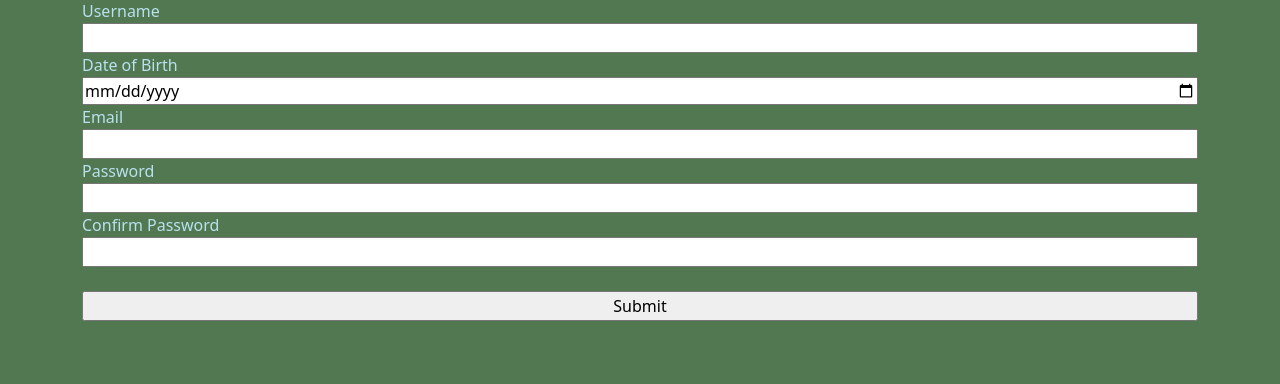
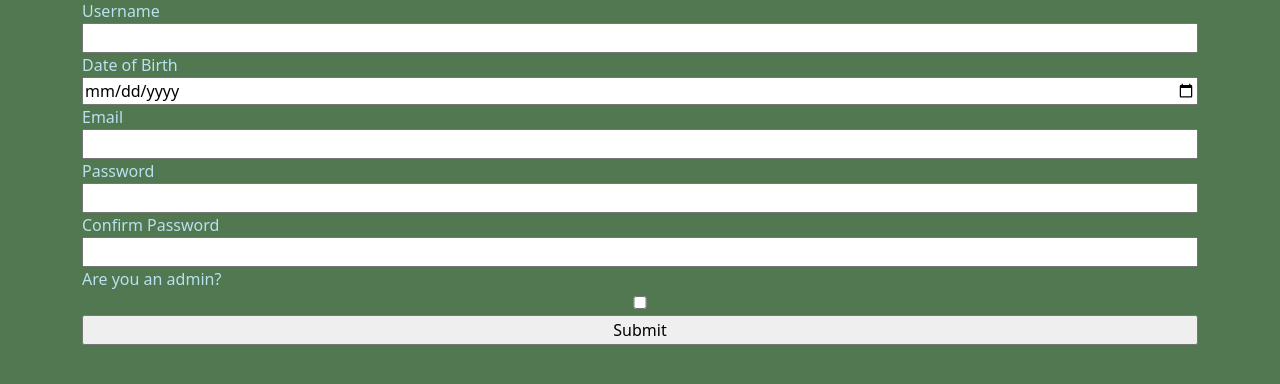
Before and after one commit to dswhaley/Route-Builder-Web-App, a Flask app: page /auth/signup/ in a window 1280 px wide. Shown: the part 67-451 px from the top of the page. Run offline with Flask 3, Linux system fonts and the light colour scheme; parts of the project's set-up code (start-up, migrations or seed data) failed here and were passed over.

Commit message:
Added checkbox for admin to the signup page. I also added something to show flash messages

```diff
--- a/app/auth/templates/signup.html
+++ b/app/auth/templates/signup.html
@@ -41,10 +41,20 @@
     {{form.confirm_password.label}}
     {{form.confirm_password}}
     <br>
-        <br>
+    {{form.admin.label}}
+    {{form.admin}}
+    <br>
     {{form.submit()}}
     </form>
     </div>
+      <div id="error-messages">
+  {% for msg in get_flashed_messages() %}
+    <div class="alert alert-warning alert-dismissible fade show" role="alert">
+      {{ msg }}
+      <button type="button" class="btn-close" data-bs-dismiss="alert" aria-label="Close"></button>
+    </div>
+  {% endfor %}
+  </div>
 </body>
 
 </html>
```
